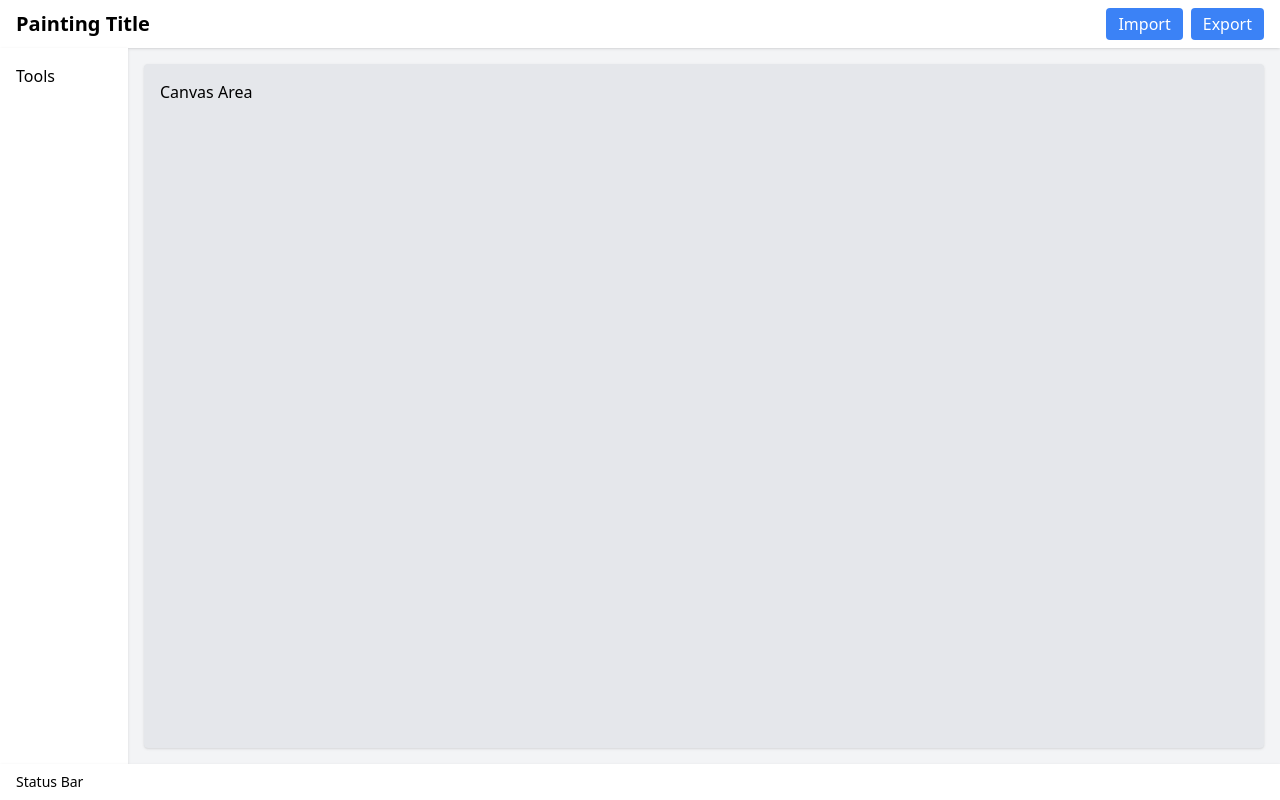
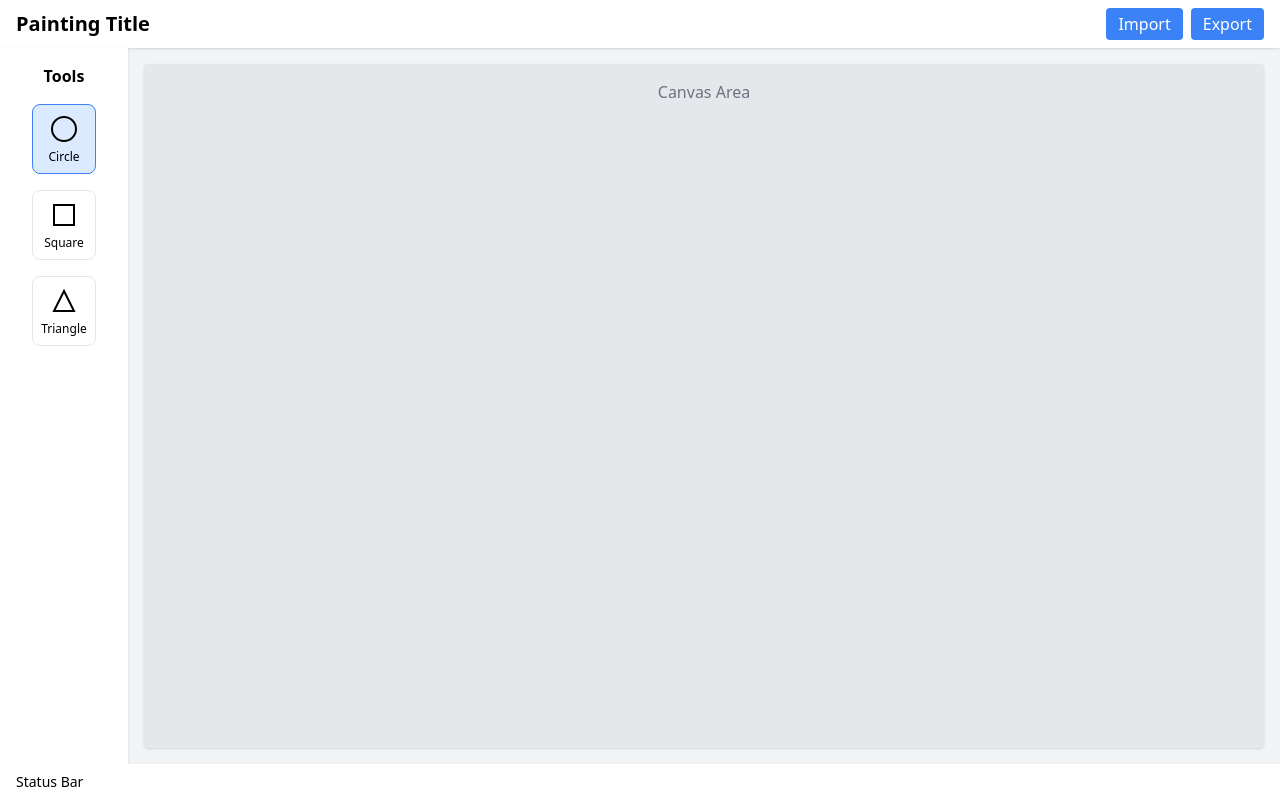
Before and after one commit to mohosasal/dastgrami2, a React (Vite) app: page / in a window 1280 px wide. Built offline with nearby package versions, Linux system fonts and the light colour scheme.

Commit message:
add shapes

```diff
--- a/src/App.tsx
+++ b/src/App.tsx
@@ -1,17 +1,22 @@
+import { useState } from 'react'
 import Header from './components/Header'
 import Sidebar from './components/Sidebar'
 import Canvas from './components/Canvas'
 import StatusBar from './components/StatusBar'
+import type { Shape, ShapeType } from './types'
 
 function App() {
+    const [selectedTool, setSelectedTool] = useState<ShapeType>('circle')
+    const [shapes, setShapes] = useState<Shape[]>([])
+
     return (
         <div className="flex flex-col min-h-screen bg-gray-100">
             <Header />
             <div className="flex flex-1">
-                <Sidebar />
-                <Canvas />
+                <Sidebar selectedTool={selectedTool} setSelectedTool={setSelectedTool} />
+                <Canvas shapes={shapes} />
             </div>
-            <StatusBar />
+            <StatusBar shapes={shapes} />
         </div>
     )
 }
--- a/src/components/Canvas.tsx
+++ b/src/components/Canvas.tsx
@@ -1,6 +1,13 @@
-const Canvas = () => (
-    <main className="flex-1 bg-gray-200 m-4 p-4 rounded shadow">
-        Canvas Area
+import { Shape } from '../types'
+
+interface Props {
+    shapes: Shape[]
+}
+
+const Canvas = ({ shapes }: Props) => (
+    <main className="flex-1 bg-gray-200 m-4 p-4 rounded shadow relative">
+        <div className="text-gray-500 text-center">Canvas Area</div>
     </main>
 )
+
 export default Canvas
--- a/src/components/Sidebar.tsx
+++ b/src/components/Sidebar.tsx
@@ -1,7 +1,40 @@
-const Sidebar = () => (
-    <aside className="w-32 bg-white shadow p-4 flex flex-col">
-        <div>Tools</div>
-        {/* Placeholder for tools */}
+import { ShapeType } from '../types'
+interface Props {
+    selectedTool: ShapeType
+    setSelectedTool: (type: ShapeType) => void
+}
+
+const toolList: {type: ShapeType, label: string, icon: JSX.Element}[] = [
+    {
+        type: 'circle', label: 'Circle',
+        icon: <svg className="w-8 h-8" fill="none" stroke="currentColor"><circle cx="16" cy="16" r="12" strokeWidth="2" x="0" y="0" /></svg>
+    },
+    {
+        type: 'square', label: 'Square',
+        icon: <svg className="w-8 h-8" fill="none" stroke="currentColor"><rect x="6" y="6" width="20" height="20" strokeWidth="2"/></svg>
+    },
+    {
+        type: 'triangle', label: 'Triangle',
+        icon: <svg className="w-8 h-8" fill="none" stroke="currentColor"><polygon points="16,6 26,26 6,26" strokeWidth="2" /></svg>
+    },
+]
+
+const Sidebar = ({ selectedTool, setSelectedTool }: Props) => (
+    <aside className="w-32 bg-white shadow p-4 flex flex-col items-center">
+        <div className="font-semibold mb-4">Tools</div>
+        <div className="flex flex-col gap-4">
+            {toolList.map(tool => (
+                <button
+                    key={tool.type}
+                    className={`border rounded-lg p-2 flex flex-col items-center transition ${selectedTool === tool.type ? 'bg-blue-100 border-blue-500' : 'hover:bg-gray-100'}`}
+                    onClick={() => setSelectedTool(tool.type)}
+                >
+                    {tool.icon}
+                    <span className="text-xs mt-1">{tool.label}</span>
+                </button>
+            ))}
+        </div>
     </aside>
 )
+
 export default Sidebar
--- a/src/components/StatusBar.tsx
+++ b/src/components/StatusBar.tsx
@@ -1,6 +1,13 @@
-const StatusBar = () => (
-    <footer className="bg-white shadow text-sm px-4 py-2">
+import { Shape } from '../types'
+
+interface Props {
+    shapes: Shape[]
+}
+
+const StatusBar = ({ shapes }: Props) => (
+    <footer className="bg-white shadow text-sm px-4 py-2 flex gap-8">
         Status Bar
     </footer>
 )
+
 export default StatusBar
--- /dev/null
+++ b/src/types.tsx
@@ -0,0 +1,8 @@
+export type ShapeType = 'circle' | 'square' | 'triangle'
+
+export interface Shape {
+    id: string
+    type: ShapeType
+    x: number // Position X
+    y: number // Position Y
+}
```
Also changed, not shown: public/cover.png (deleted).
